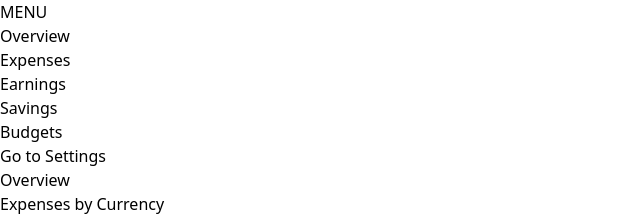
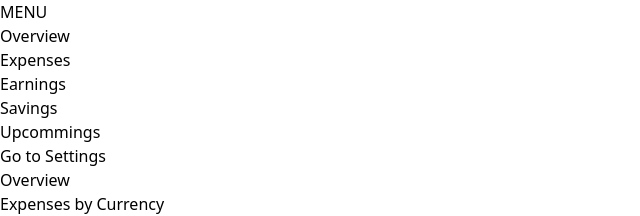
Before and after one commit to kythonlk/finance-management, a React (Vite) app: page / in a window 1280 px wide. Shown: the top 216 px of the page, without its empty margins (0-640 px from the left). Built offline with nearby package versions, Linux system fonts and the light colour scheme.

Commit message:
Add Upcommings

```diff
--- a/src/components/Sidebar.jsx
+++ b/src/components/Sidebar.jsx
@@ -17,7 +17,7 @@
               <li><Link to="/expenses">Expenses</Link></li>
               <li><Link to="/earnings">Earnings</Link></li>
               <li><Link to="/savings">Savings</Link></li>
-              <li><Link to="/budgets">Budgets</Link></li>
+              <li><Link to="/budgets">Upcommings </Link></li>
               <li><Link to="/settings">Go to Settings</Link></li>
             </ul>
           </div>
```
